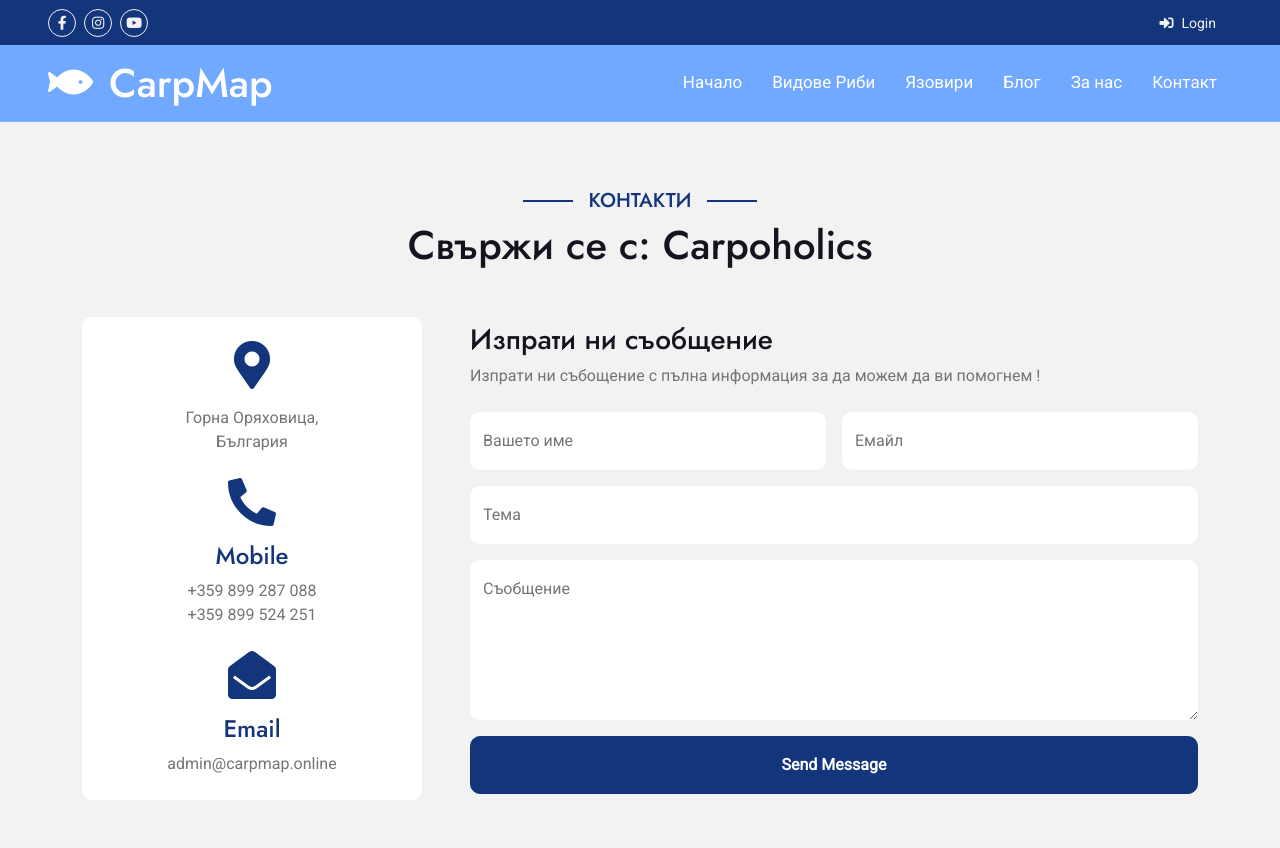
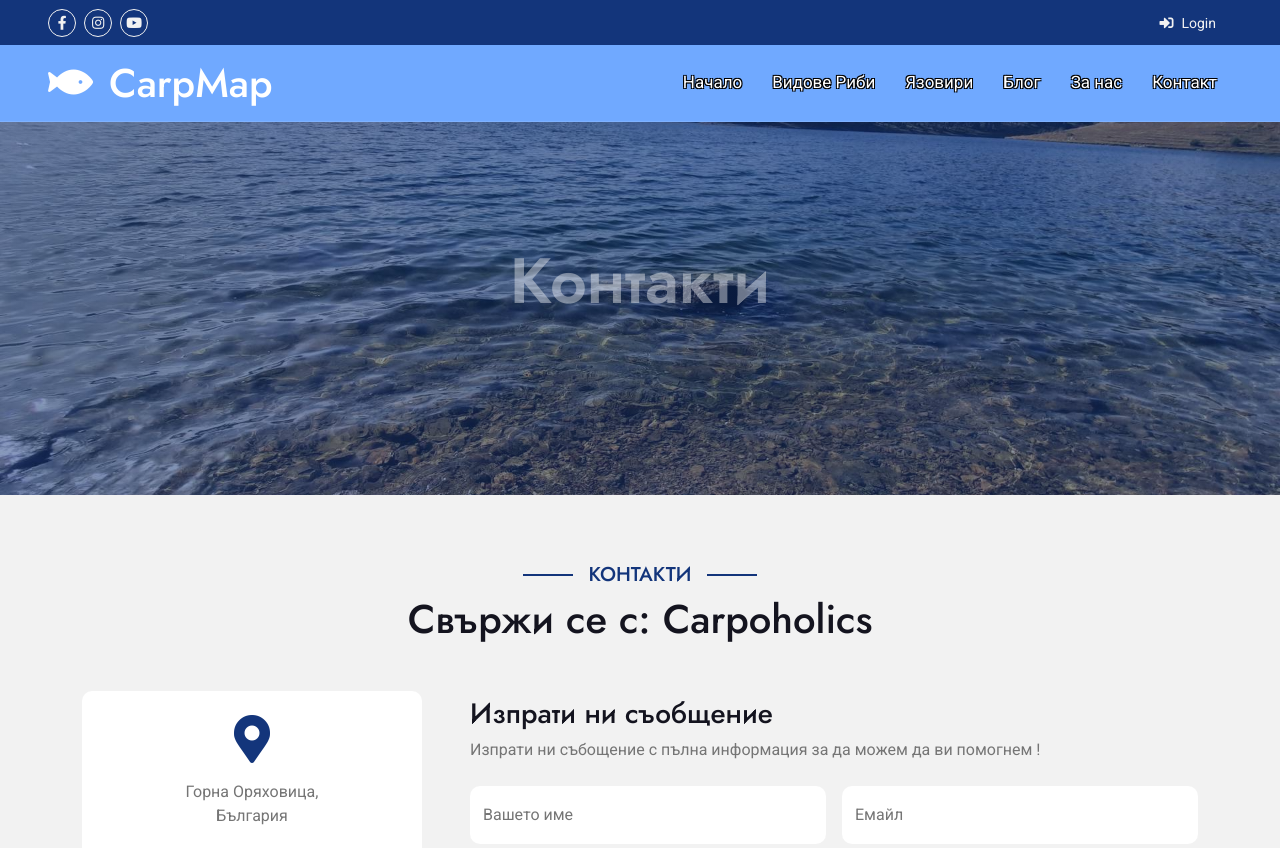
Before and after one commit to niki-evgeniev/CarpMap, a Spring app: page /contact in a window 1280 px wide. Shown: the top 848 px of the page. Run offline with Thymeleaf, Linux system fonts and the light colour scheme; the template is opened without the code that fills it, so the values that code supplies are empty; some of the project's set-up classes (security, data sources, template engines, error pages and the like) are left out, and stand-ins take their place; some libraries are stand-ins or nearby versions.

Commit message:
update UX + add picture

```diff
--- a/build.gradle
+++ b/build.gradle
@@ -5,7 +5,7 @@
 }
 
 group = 'com.example'
-version = '0.3.42'
+version = '0.4.03'
 
 java {
     sourceCompatibility = '17'
--- a/src/main/resources/static/css/style.css
+++ b/src/main/resources/static/css/style.css
@@ -158,21 +158,26 @@
     font-family: 'Roboto', sans-serif;
     position: relative;
     padding: 25px 15px;
+    /*color: #ffc107 !important;*/
     color: var(--bs-white) !important;
     font-size: 17px;
     font-weight: 400;
     outline: none;
     transition: .5s;
+    text-shadow: 1px 1px 0px black, -1px -1px 0px black, 1px -1px 0px black, -1px 1px 0px black;
 }
 
 .sticky-top.navbar-light .navbar-nav .nav-link {
     padding: 20px 15px;
     color: var(--bs-dark) !important;
+    text-shadow: 0.5px 0.5px 0px white, -0.5px -0.5px 0px white, 0.5px -0.5px 0px white, -0.5px 0.5px 0px white;
+    text-shadow: none;
 }
 
 .navbar-light .navbar-nav .nav-link:hover,
 .navbar-light .navbar-nav .nav-link.active {
     color: var(--bs-white) !important;
+    text-shadow: none
 }
 
 .navbar-light .navbar-brand h1 {
@@ -253,6 +258,7 @@
     .sticky-top.navbar-light .navbar-nav .nav-link {
         padding: 10px 0;
         color: var(--bs-dark) !important;
+        text-shadow: none;
     }
 
     .navbar-light .navbar-nav .nav-link:hover,
@@ -1335,7 +1341,7 @@
 }
 
 .explore {
-    margin-top: 3%;
+    margin-top: 0%;
 }
 
 .sendInfo {
@@ -1619,7 +1625,7 @@
 }
 
 .reservoirPicCover {
-    background: linear-gradient(rgba(19, 53, 123, 0.5), rgba(19, 53, 123, 0.5)), url(../images/test4.jpg);
+    background: linear-gradient(rgba(19, 53, 123, 0.5), rgba(19, 53, 123, 0.5)), url(../images/cover/reservoirPicCover.jpg);
     max-width: 100%;
     background-position: center center;
     background-repeat: no-repeat;
@@ -1638,14 +1644,14 @@
 }
 
 .fishPicCover {
-    background: linear-gradient(rgba(19, 53, 123, 0.5), rgba(19, 53, 123, 0.5)), url(../images/test22.jpg);
+    background: linear-gradient(rgba(19, 53, 123, 0.5), rgba(19, 53, 123, 0.5)), url(../images/cover/fishPicCover.jpg);
     max-width: 100%;
     background-position: center center;
     background-repeat: no-repeat;
     background-size: cover;
     background-attachment: fixed;
     padding: 150px 0 50px 0;
-    height: 550px;
+    height: 450px;
 }
 
 .fishH1Tag {
@@ -1654,20 +1660,42 @@
 }
 
 .aboutUs {
-    background: linear-gradient(rgba(19, 53, 123, 0.5), rgba(19, 53, 123, 0.5)), url(../images/test3.jpg);
+    background: linear-gradient(rgba(19, 53, 123, 0.5), rgba(19, 53, 123, 0.5)), url(../images/cover/aboutUs.jpg);
     max-width: 100%;
     background-position: center center;
     background-repeat: no-repeat;
     background-size: cover;
     background-attachment: fixed;
     padding: 150px 0 50px 0;
-    height: 550px;
-}
-
-.aboutUsh1Tag{
+    height: 450px;
+}
+
+.aboutUsh1Tag {
+    opacity: 0.4;
+}
+
+.contactPicCover {
+    background: linear-gradient(rgba(19, 53, 123, 0.5), rgba(19, 53, 123, 0.5)), url(../images/cover/reservoirPicCover.jpg);
+    max-width: 100%;
+    background-position: center center;
+    background-repeat: no-repeat;
+    background-size: cover;
+    background-attachment: fixed;
+    padding: 150px 0 50px 0;
+    height: 450px;
+}
+
+.contactH1Tag {
+    opacity: 0.4;
+}
+.blogH1Tag{
     opacity: 0.4;
 }
 
 .navUsers {
     background-color: #70a9ff;
 }
+
+.products {
+    margin-top: -3%;
+}
--- a/src/main/resources/templates/blog.html
+++ b/src/main/resources/templates/blog.html
@@ -36,7 +36,7 @@
 <main>
     <div class="container-fluid bg-breadcrumb">
         <div class="container text-center py-5" style="max-width: 900px;">
-            <h1 class="text-white display-3 mb-4">Блог</h1>
+            <h1 class="text-white display-3 mb-4 blogH1Tag">Блог</h1>
         </div>
     </div>
     <!-- Header End -->
--- a/src/main/resources/templates/contact.html
+++ b/src/main/resources/templates/contact.html
@@ -31,9 +31,14 @@
 <body>
 <th:block th:replace="~{fragments/topbar}"></th:block>
 <th:block th:replace="~{fragments/navbar}"></th:block>
+<div class="container-fluid bg-breadcrumb contactPicCover">
+    <div class="container text-center py-5" style="max-width: 900px;">
+        <h1 class="text-white display-3 mb-4 contactH1Tag">Контакти</h1>
+    </div>
+</div>
 <!-- Contact Start -->
-<div class="container-fluid contact bg-light py-5">
-    <div class="container py-5">
+<div class="container-fluid contact bg-light py-1">
+    <div class="container py-3">
         <div class="mx-auto text-center py-5" style="max-width: 900px;">
             <h5 class="section-title px-3">Контакти</h5>
             <h1 class="mb-0">Свържи се с: Carpoholics</h1>
--- a/src/main/resources/templates/fish.html
+++ b/src/main/resources/templates/fish.html
@@ -42,11 +42,10 @@
 </div>
 <!--START-->
 <section id="explore" class="explore">
-    <div class="container">
+    <div class="container products">
         <link rel="stylesheet" href="/css/style2.css">
         <div class="section-header">
-            <h1 class="text-center">Всички видове риби в България</h1>
-            <p class="text-center">Тук ще намерите всички видове риби в CarpMap</p>
+            <h3 class="text-center">Тук ще намерите всички видове риби в CarpMap</h3>
         </div>
         <div class="explore-content">
             <div class="row">
--- a/src/main/resources/templates/fragments/subscribe.html
+++ b/src/main/resources/templates/fragments/subscribe.html
@@ -7,7 +7,7 @@
         <div class="mx-auto text-center" style="max-width: 900px">
             <h5 class="subscribe-title px-3">АБОНИРАЙ СЕ</h5>
             <h1 class="text-white mb-4">Добави твоя язовир</h1>
-            <p class="text-white mb-5">Свържете с нас от контакти за да ви кажем каква информация ни е нужна за да
+            <p class="text-white mb-5">Свържете с нас от контакти, за да ви кажем каква информация ни е нужна, за да
                 добавим вашия язовир</p>
             <div class="d-flex align-items-center justify-content-center">
                 <a class="btn-hover-bg btn btn-primary rounded-pill text-white border-white py-2 px-5"
```
Also changed, not shown: src/main/resources/templates/about.html (+6 -7 lines), src/main/resources/templates/reservoirs.html (+5 -3 lines), src/main/resources/templates/serverInfo.html (+6 -6 lines), src/main/resources/static/images/cover/aboutUs.jpg (renamed from src/main/resources/static/images/test3.jpg), src/main/resources/static/images/cover/fishPicCover.jpg (renamed from src/main/resources/static/images/test22.jpg), src/main/resources/static/images/cover/reservoirPicCover.jpg (renamed from src/main/resources/static/images/test4.jpg), src/main/resources/static/images/test.jpg (deleted), src/main/resources/static/images/test2.jpg (deleted).
